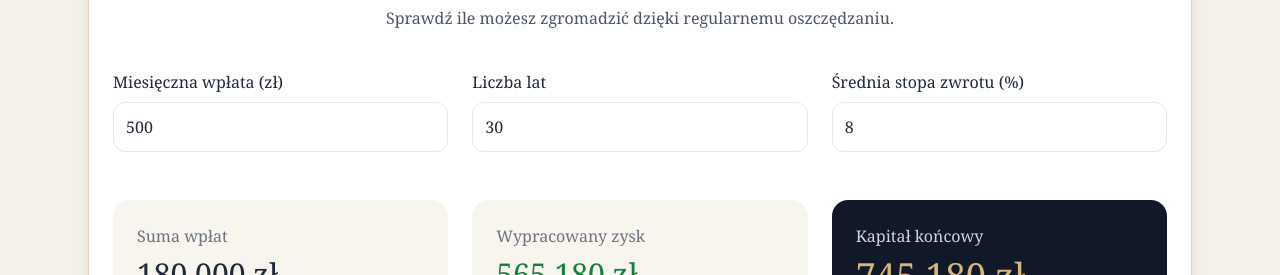
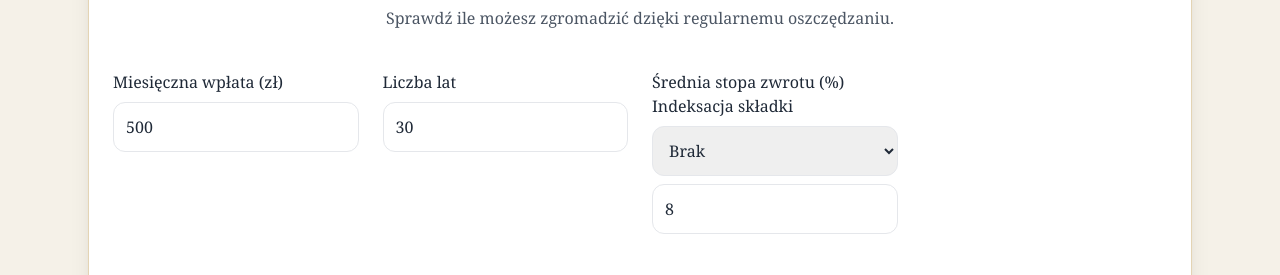
Before and after one commit to Angon777/Agprivate.pl, a Next.js app in the folder agprivate-site/: page / in a window 1280 px wide. Shown: the part 525-800 px from the top of the page. Built offline with nearby package versions, Linux system fonts and the light colour scheme.

Commit message:
Update page.js

```diff
--- a/agprivate-site/app/page.js
+++ b/agprivate-site/app/page.js
@@ -6,6 +6,7 @@ export default function OldMoneyInsuranceLanding() {
   const [monthly, setMonthly] = useState(500)
 const [years, setYears] = useState(30)
 const [rate, setRate] = useState(8)
+const [indexation, setIndexation] = useState(0)
 
 const monthlyRate = rate / 100 / 12
 const months = years * 12
@@ -124,7 +125,7 @@ const profit = futureValue - totalDeposits
       Sprawdź ile możesz zgromadzić dzięki regularnemu oszczędzaniu.
     </p>
 
-    <div className="grid md:grid-cols-3 gap-6">
+    <div className="grid md:grid-cols-4 gap-6">
 
       <div>
         <label className="block mb-2">
@@ -155,6 +156,21 @@ const profit = futureValue - totalDeposits
       <div>
         <label className="block mb-2">
           Średnia stopa zwrotu (%)
+            <div>
+  <label className="block mb-2">
+    Indeksacja składki
+  </label>
+
+  <select
+    value={indexation}
+    onChange={(e) => setIndexation(Number(e.target.value))}
+    className="w-full border rounded-xl p-3"
+  >
+    <option value={0}>Brak</option>
+    <option value={3}>3% rocznie</option>
+    <option value={6}>6% rocznie</option>
+  </select>
+</div>
         </label>
 
         <input
```
